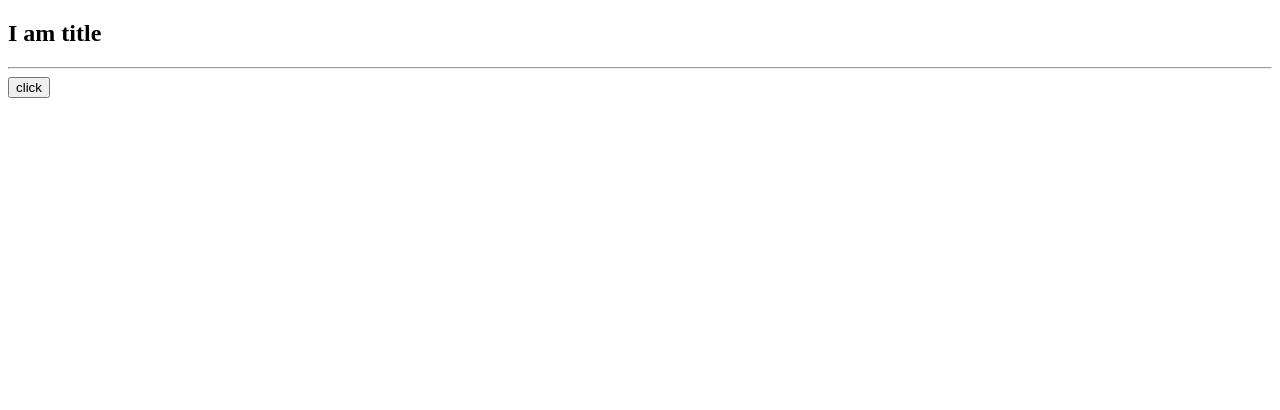
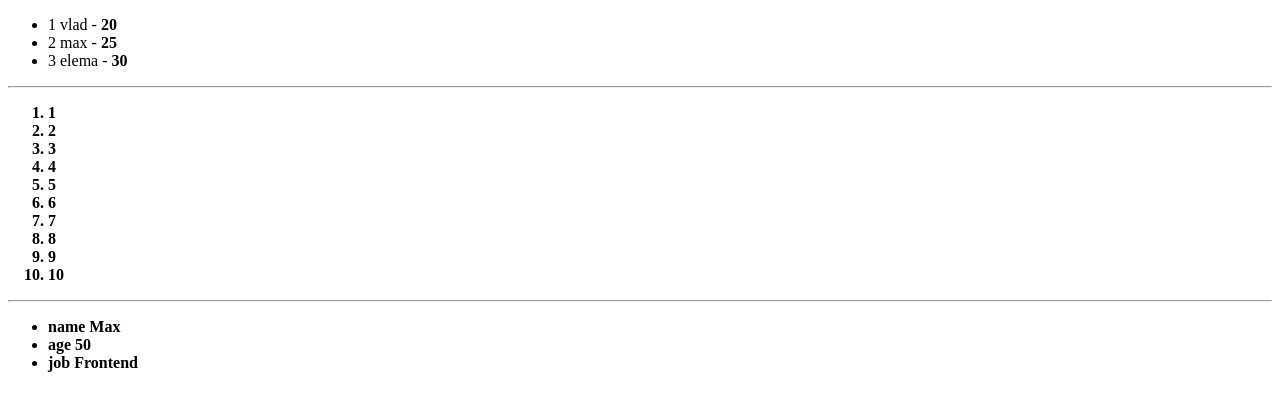
Before and after one commit to Draiking/vue-lesson, a plain HTML site: page index.html in a window 1280 px wide. Drawn offline with nearby package versions, Linux system fonts and the light colour scheme.

Commit message:
Работа со списками

```diff
--- a/index.html
+++ b/index.html
@@ -33,15 +33,21 @@
 
     <div id="app">
 
-        <template>
-            <h2 v-show="isVisible">I am title</h2>
-            <h2 v-show="!isVisible">You can't see me</h2>
+       <ul>
+           <li v-for="(person, index) of people">{{ index + 1 }} {{ person.name }} - <b>{{person.age}}</li>
+       </ul>
 
-            <hr>
+       <hr>
 
-            <button @click="isVisible  = !isVisible">click</button>
+       <ol>
+           <li v-for="num of 10">{{ num }}</li>
+       </ol>
 
-        </template>
+       <hr>
+
+       <ul>
+           <li v-for="(value, key) of person"> <b>{{ key }}</b> {{value}}</li>
+       </ul>
 
 
     </div>
@@ -51,8 +57,16 @@
         new Vue({
             el: '#app',
             data: {
-                type: 'a',
-                isVisible: true
+                people: [
+                   {name: 'vlad', age: 20},
+                   {name: 'max', age: 25},
+                   {name: 'elema', age: 30}
+                ],
+                person: {
+                    name: 'Max',
+                    age: 50,
+                    job: 'Frontend'
+                }
             },
             computed: {
 
```
